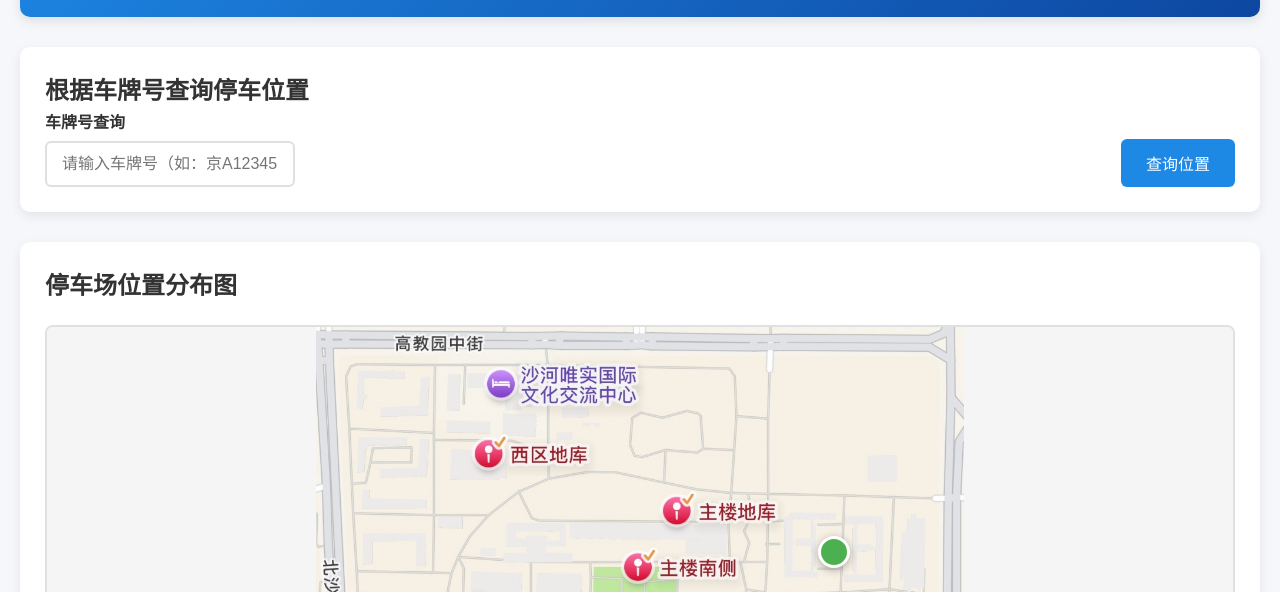
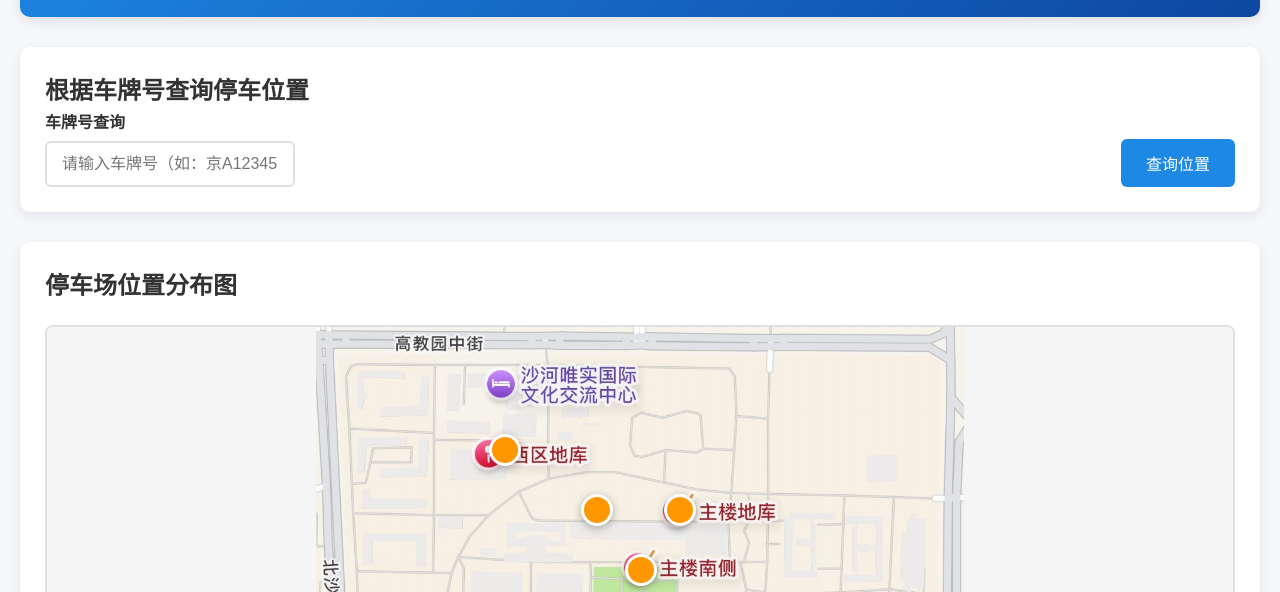
Before and after one commit to cancanword-newnew/webstie, a plain HTML site: page index.html in a window 1280 px wide. Shown: the part 148-740 px from the top of the page. Drawn offline with Linux system fonts and the light colour scheme.

Commit message:
Update index.html

```diff
--- a/index.html
+++ b/index.html
@@ -505,27 +505,27 @@
             "实验楼": {
                 total: 69,
                 spaces: generateSpaces("SY", 69, 0.4, 0.05),
-                mapPosition: { x: 35, y: 45 }
+                mapPosition: { x: 41, y: 70 }
             },
             "主楼南侧": {
                 total: 74,
                 spaces: generateSpaces("ZL_S", 74, 0.6, 0.15),
-                mapPosition: { x: 50, y: 50 }
+                mapPosition: { x: 48.75, y: 38 }
             },
             "主楼地下一层": {
                 total: 155,
                 spaces: generateSpaces("ZL_B1", 155, 0.5, 0.1),
-                mapPosition: { x: 50, y: 60 }
+                mapPosition: { x: 45, y: 28 }
             },
             "主楼地下二层": {
                 total: 124,
                 spaces: generateSpaces("ZL_B2", 124, 0.5, 0.1),
-                mapPosition: { x: 50, y: 70 }
+                mapPosition: { x: 52, y: 28 }
             },
             "西区地库": {
                 total: 322,
                 spaces: generateSpaces("XQ", 322, 0.5, 0.1),
-                mapPosition: { x: 20, y: 70 }
+                mapPosition: { x: 37.25, y: 18 }
             },
             "体育馆北侧": {
                 total: 50,
@@ -535,17 +535,17 @@
             "体育馆西侧": {
                 total: 28,
                 spaces: generateSpaces("TY_W", 28, 0.4, 0.08),
-                mapPosition: { x: 65, y: 35 }
+                mapPosition: { x: 62.5, y: 80 }
             },
             "工训楼北侧": {
                 total: 11,
                 spaces: generateSpaces("GX", 11, 0.5, 0.1),
-                mapPosition: { x: 80, y: 60 }
+                mapPosition: { x: 38, y: 80 }
             },
             "教学楼南": {
                 total: 28,
                 spaces: generateSpaces("JX_S", 28, 0.5, 0.1),
-                mapPosition: { x: 60, y: 80 }
+                mapPosition: { x: 54, y: 79 }
             }
         };
 
```
